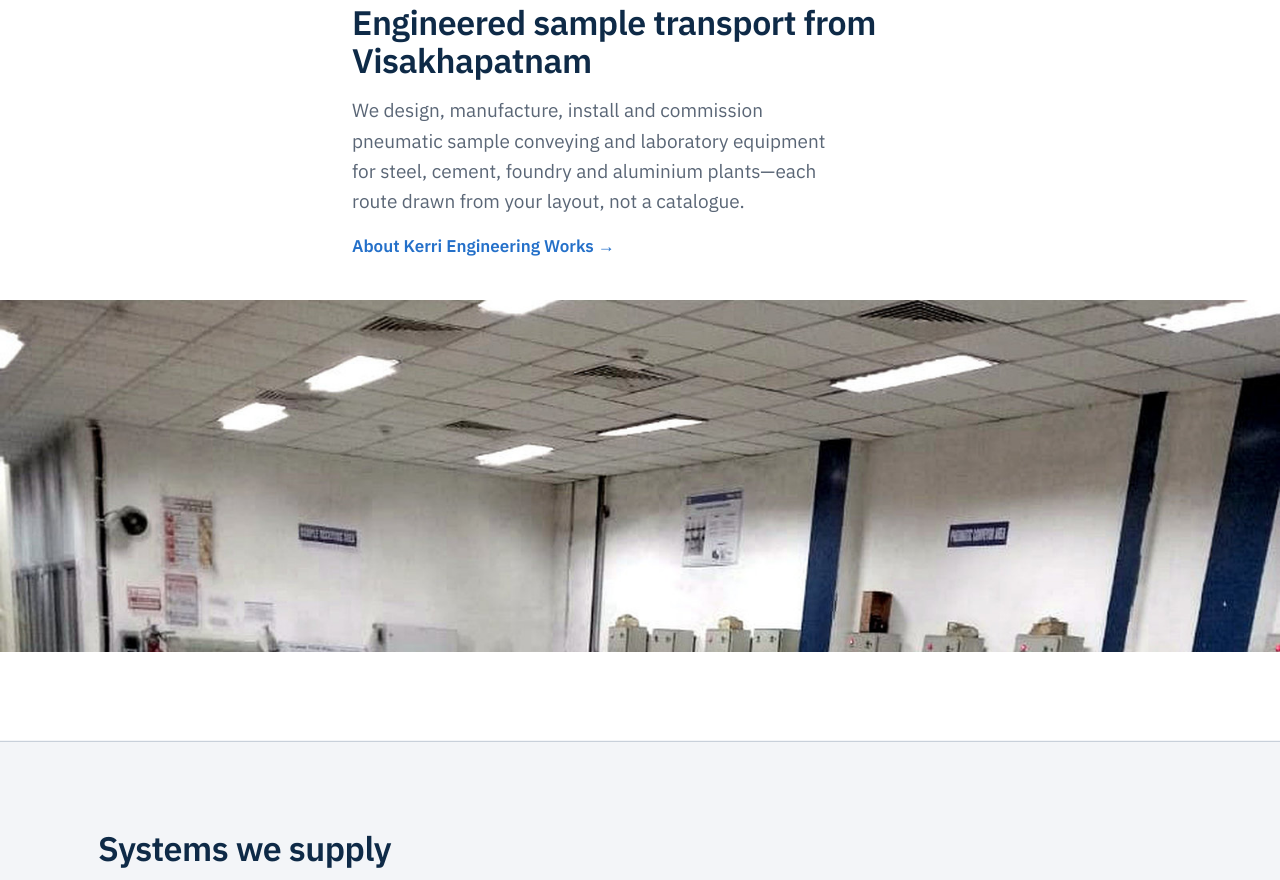
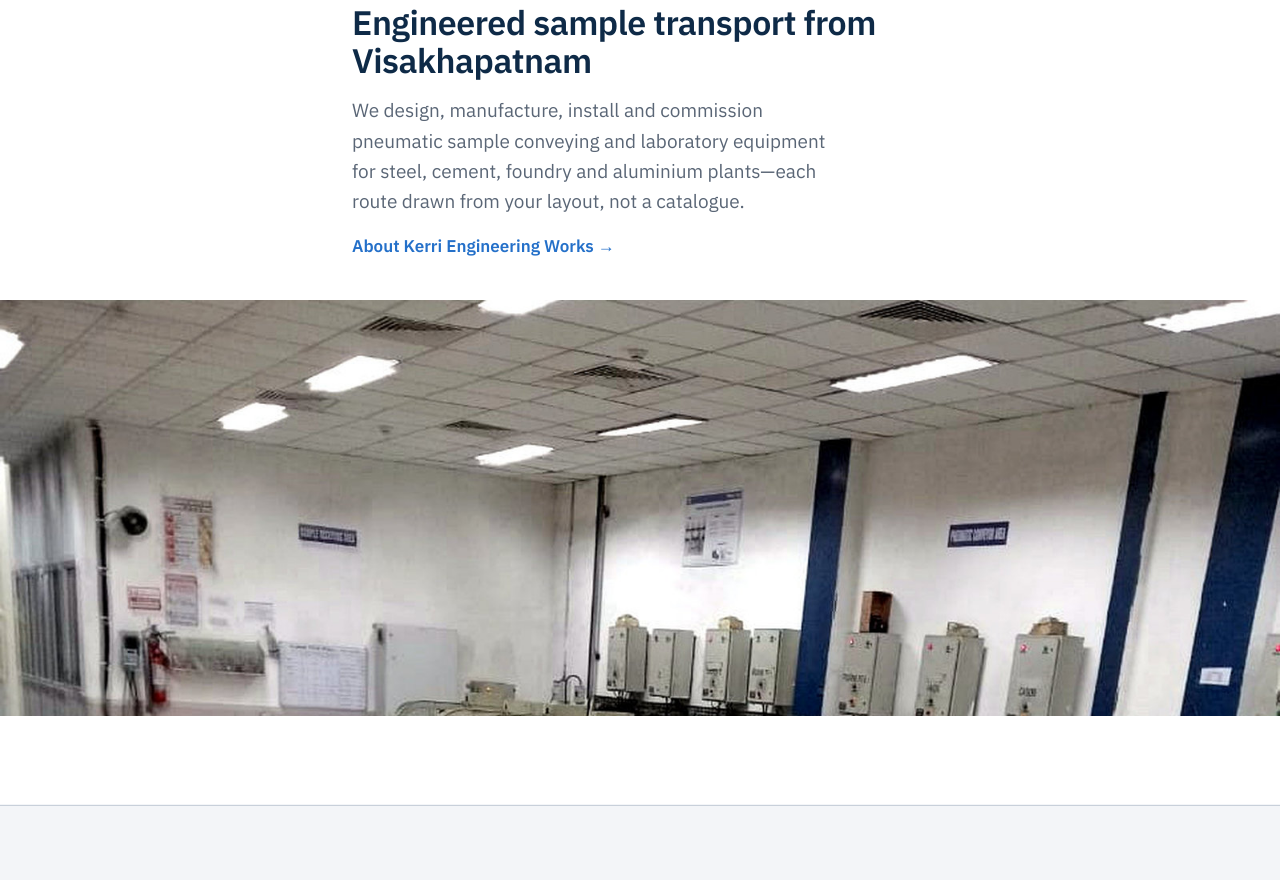
Before and after one commit to lalithmadhavpeddareddygari/kerriengineeringworks, a plain HTML site: page index.html in a window 1280 px wide. Shown: the part 1070-1950 px from the top of the page. Drawn offline with nearby package versions, Linux system fonts and the light colour scheme.

Commit message:
fix(home): frame lab station row in visual strip
Co-authored-by: Lalith Madhav Peddareddygari <lalithmadhavpeddareddygari@users.noreply.github.com>

```diff
--- a/css/style.css
+++ b/css/style.css
@@ -2205,16 +2205,16 @@ html.js-enhanced .clients-feature .reveal * {
 
 .home-visual-strip {
   margin-top: 40px;
-  max-height: min(22rem, 42vw);
+  max-height: min(26rem, 46vw);
   overflow: hidden;
 }
 
 .home-visual-strip img {
   width: 100%;
   height: 100%;
-  min-height: 200px;
+  min-height: 240px;
   object-fit: cover;
-  object-position: center 55%;
+  object-position: center 78%;
 }
 
 .home-product-grid {
```
